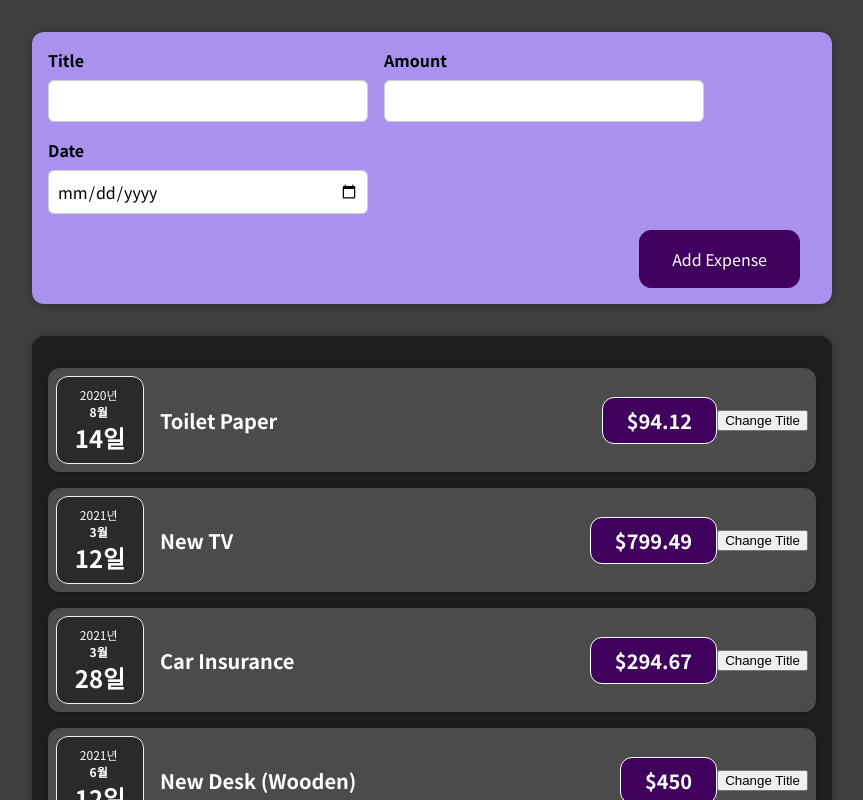
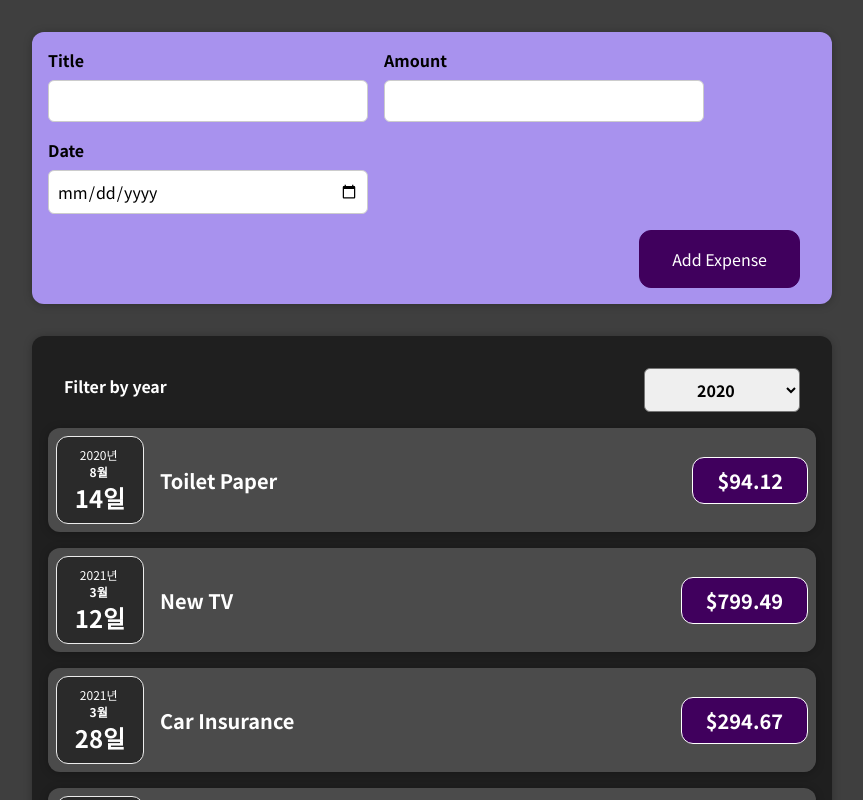
Before and after one commit to skseo2034/react_complete_guide2023, a React (Create React App) app in the folder project1/: page / in a window 1280 px wide. Shown: the top 800 px of the page, without its empty margins (208-1071 px from the left). Built offline with nearby package versions, Linux system fonts and the light colour scheme.

Commit message:
2023-06-29 학습2

```diff
--- a/project1/src/App.tsx
+++ b/project1/src/App.tsx
@@ -1,6 +1,7 @@
 import Expenses from './components/Expenses/Expenses';
 import NewExpense from './components/NewExpense/NewExpense';
 import SeoTest from './components/SeoTest';
+import { useState } from 'react';
 
 function App() {
 	const expenses = [
@@ -25,11 +26,19 @@ function App() {
 			date: new Date(2021, 5, 12),
 		},
 	];
+
+	const [expenseDatas, setExpenseDatas] = useState(expenses);
+	const addExpenseHandler = (expense: { id: string; title: string; amount: number; date: Date }) => {
+		//setExpenseDatas(prevState => [...prevState, expenseData]);
+
+		console.log('In App.tsx');
+		console.log(expense);
+	};
 	return (
 		<div>
 			{/*<SeoTest />*/}
-			<NewExpense />
-			<Expenses items={expenses} />
+			<NewExpense onAddExpense={addExpenseHandler} />
+			<Expenses items={expenseDatas} />
 		</div>
 	);
 }
--- a/project1/src/components/Expenses/ExpenseItem.tsx
+++ b/project1/src/components/Expenses/ExpenseItem.tsx
@@ -1,25 +1,17 @@
 import './ExpenseItem.css';
 import ExpenseDate from './ExpenseDate';
 import Card from '../UI/Card';
-import { useState } from 'react';
 
 const ExpenseItem = (props: { item: { id: string; title: string; amount: number; date: Date } }) => {
 	const { id, title, amount, date } = props.item;
-
-	const [itemTitle, setItemTitle] = useState(title);
-
-	const clickHandler = () => {
-		setItemTitle('titleUpdated!!!!');
-	};
 
 	return (
 		<Card className="expense-item">
 			<ExpenseDate date={date} />
 			<div className="expense-item__description">
-				<h2>{itemTitle}</h2>
+				<h2>{title}</h2>
 				<div className="expense-item__price">${amount}</div>
 			</div>
-			<button onClick={clickHandler}>Change Title</button>
 		</Card>
 	);
 };
--- a/project1/src/components/Expenses/Expenses.tsx
+++ b/project1/src/components/Expenses/Expenses.tsx
@@ -1,6 +1,8 @@
 import './Expenses.css';
 import ExpenseItem from './ExpenseItem';
 import Card from '../UI/Card';
+import ExpensesFilter from './ExpensesFilter';
+import { useState } from 'react';
 
 interface expenseItemType {
 	id: string;
@@ -9,12 +11,29 @@ interface expenseItemType {
 	date: Date;
 }
 const Expenses = (props: { items: expenseItemType[] }) => {
+	const [filteredYear, setFilteredYear] = useState('2020');
+
+	/*let filterInfoText = '2019, 2021 & 2022';
+	if (filteredYear === '2019') {
+		filterInfoText = '2020, 2021 & 2022';
+	} else if (filteredYear === '2021') {
+		filterInfoText = '2019, 2020 & 2022';
+	} else if (filteredYear === '2022') {
+		filterInfoText = '2019, 2020 & 2021';
+	}*/
+	const filterChangeHandler = (selectedYear: string) => {
+		setFilteredYear(selectedYear);
+	};
 	return (
-		<Card className="expenses">
-			{props.items.map(item => (
-				<ExpenseItem key={item.id} item={item} />
-			))}
-		</Card>
+		<div>
+			<Card className="expenses">
+				<ExpensesFilter selected={filteredYear} onChangeFilter={filterChangeHandler} />
+				{/*<p>Date for years {filterInfoText} is hidden.</p>*/}
+				{props.items.map(item => (
+					<ExpenseItem key={item.id} item={item} />
+				))}
+			</Card>
+		</div>
 	);
 };
 
--- /dev/null
+++ b/project1/src/components/Expenses/ExpensesFilter.css
@@ -0,0 +1,24 @@
+.expenses-filter {
+    color: white;
+    padding: 0 1rem;
+}
+
+.expenses-filter__control {
+    display: flex;
+    width: 100%;
+    align-items: center;
+    justify-content: space-between;
+    margin: 1rem 0;
+}
+
+.expenses-filter label {
+    font-weight: bold;
+    margin-bottom: 0.5rem;
+}
+
+.expenses-filter select {
+    font: inherit;
+    padding: 0.5rem 3rem;
+    font-weight: bold;
+    border-radius: 6px;
+}
--- /dev/null
+++ b/project1/src/components/Expenses/ExpensesFilter.tsx
@@ -0,0 +1,24 @@
+import React from 'react';
+
+import './ExpensesFilter.css';
+
+const ExpensesFilter = (props: { selected: string; onChangeFilter: (selectedYear: string) => void }) => {
+	const dropdownChangeHandler = (event: React.ChangeEvent<HTMLSelectElement>) => {
+		props.onChangeFilter(event.target.value);
+	};
+	return (
+		<div className="expenses-filter">
+			<div className="expenses-filter__control">
+				<label>Filter by year</label>
+				<select value={props.selected} onChange={dropdownChangeHandler}>
+					<option value="2022">2022</option>
+					<option value="2021">2021</option>
+					<option value="2020">2020</option>
+					<option value="2019">2019</option>
+				</select>
+			</div>
+		</div>
+	);
+};
+
+export default ExpensesFilter;
--- a/project1/src/components/NewExpense/ExpenseForm.tsx
+++ b/project1/src/components/NewExpense/ExpenseForm.tsx
@@ -1,7 +1,12 @@
 import './ExpenseForm.css';
 import React, { useState } from 'react';
 
-const ExpenseForm = () => {
+/*const ExpenseForm = (props: {
+	addExpenseData: (expenseData: { id: string; title: string; amount: number; date: Date }) => void;
+})*/
+const ExpenseForm = (props: {
+	onSaveExpenseData: (enteredExpenseData: { title: string; amount: number; date: Date }) => void;
+}) => {
 	const [enteredTitle, setEnteredTitle] = useState('');
 	const [enteredAmount, setEnteredAmount] = useState('');
 	const [enteredDate, setEnteredDate] = useState('');
@@ -12,53 +17,96 @@ const ExpenseForm = () => {
 		setEnteredDate: '',
 	});*/
 
-	const titleChangeHandler = (event: React.ChangeEvent<HTMLInputElement>) => {
+	/*const titleChangeHandler = (event: React.ChangeEvent<HTMLInputElement>) => {
 		setEnteredTitle(event.target.value);
-		/*setUserInput({
+		/!*setUserInput({
 			...userInput,
 			setEnteredTitle: event.target.value,
-		});*/ // 이렇게 하면 안된다 최신 상태가 아닐수 있다. 아래 처럼 prevState 를 이용행 한다.
-		/*setUserInput(prevState => {
+		});*!/ // 이렇게 하면 안된다 최신 상태가 아닐수 있다. 아래 처럼 prevState 를 이용행 한다.
+		/!*setUserInput(prevState => {
 			return { ...prevState, setEnteredTitle: event.target.value };
-		});*/
-	};
+		});*!/
+	};*/
 
-	const amountChangeHandler = (event: React.ChangeEvent<HTMLInputElement>) => {
+	/*const amountChangeHandler = (event: React.ChangeEvent<HTMLInputElement>) => {
 		setEnteredAmount(event.target.value);
 		// setUserInput({
 		//	 ...userInput,
 		//	 setEnteredAmount: event.target.value,
 		// });
-		/*setUserInput(prevState => {
+		/!*setUserInput(prevState => {
 			return { ...prevState, setEnteredAmount: event.target.value };
-		});*/
+		});*!/
+	};*/
+
+	/*const dateChangeHandler = (event: React.ChangeEvent<HTMLInputElement>) => {
+		setEnteredDate(event.target.value);
+		/!*setUserInput({
+			...userInput,
+			setEnteredDate: event.target.value,
+		});*!/
+		/!*setUserInput(prevState => {
+			return { ...prevState, setEnteredDate: event.target.value };
+		});*!/
+	};*/
+
+	const inputChangeHandler = (identifier: string, value: string) => {
+		if (identifier === 'title') {
+			setEnteredTitle(value);
+		} else if (identifier === 'date') {
+			setEnteredDate(value);
+		} else if (identifier === 'amount') {
+			setEnteredAmount(value);
+		}
 	};
 
-	const dateChangeHandler = (event: React.ChangeEvent<HTMLInputElement>) => {
-		setEnteredDate(event.target.value);
-		/*setUserInput({
-			...userInput,
-			setEnteredDate: event.target.value,
-		});*/
-		/*setUserInput(prevState => {
-			return { ...prevState, setEnteredDate: event.target.value };
-		});*/
+	const submitHandler = (event: React.FormEvent<HTMLFormElement>) => {
+		event.preventDefault();
+
+		const expenseData = {
+			title: enteredTitle,
+			amount: Number(enteredAmount),
+			date: new Date(enteredDate),
+		};
+
+		//props.addExpenseData(expenseData);
+		props.onSaveExpenseData(expenseData);
+
+		setEnteredTitle('');
+		setEnteredAmount('');
+		setEnteredDate('');
 	};
 
 	return (
-		<form>
+		<form onSubmit={submitHandler}>
 			<div className="new-expense__controls">
 				<div className="new-expense__control">
 					<label>Title</label>
-					<input type="text" onChange={titleChangeHandler} />
+					<input
+						type="text"
+						value={enteredTitle}
+						onChange={event => inputChangeHandler('title', event.target.value)}
+					/>
 				</div>
 				<div className="new-expense__control">
 					<label>Amount</label>
-					<input type="number" min="0,01" step="0.01" onChange={amountChangeHandler} />
+					<input
+						type="number"
+						value={enteredAmount}
+						min="0,01"
+						step="0.01"
+						onChange={event => inputChangeHandler('amount', event.target.value)}
+					/>
 				</div>
 				<div className="new-expense__control">
 					<label>Date</label>
-					<input type="date" min="2019-01-01" step="2022-12-31" onChange={dateChangeHandler} />
+					<input
+						type="date"
+						value={enteredDate}
+						min="2019-01-01"
+						step="2022-12-31"
+						onChange={event => inputChangeHandler('date', event.target.value)}
+					/>
 				</div>
 			</div>
 			<div className="new-expense__actions">
--- a/project1/src/components/NewExpense/NewExpense.tsx
+++ b/project1/src/components/NewExpense/NewExpense.tsx
@@ -1,10 +1,21 @@
 import './NewExpense.css';
 import ExpenseForm from './ExpenseForm';
 
-const NewExpense = () => {
+const NewExpense = (props: {
+	onAddExpense: (expense: { id: string; title: string; amount: number; date: Date }) => void;
+}) => {
+	const saveExpenseDataHandler = (enteredExpenseData: { title: string; amount: number; date: Date }) => {
+		const expenseData = {
+			...enteredExpenseData,
+			id: Math.random().toString(),
+		};
+
+		props.onAddExpense(expenseData);
+	};
 	return (
 		<div className="new-expense">
-			<ExpenseForm />
+			{/*<ExpenseForm addExpenseData={props.addExpenseData} />*/}
+			<ExpenseForm onSaveExpenseData={saveExpenseDataHandler} />
 		</div>
 	);
 };
```
